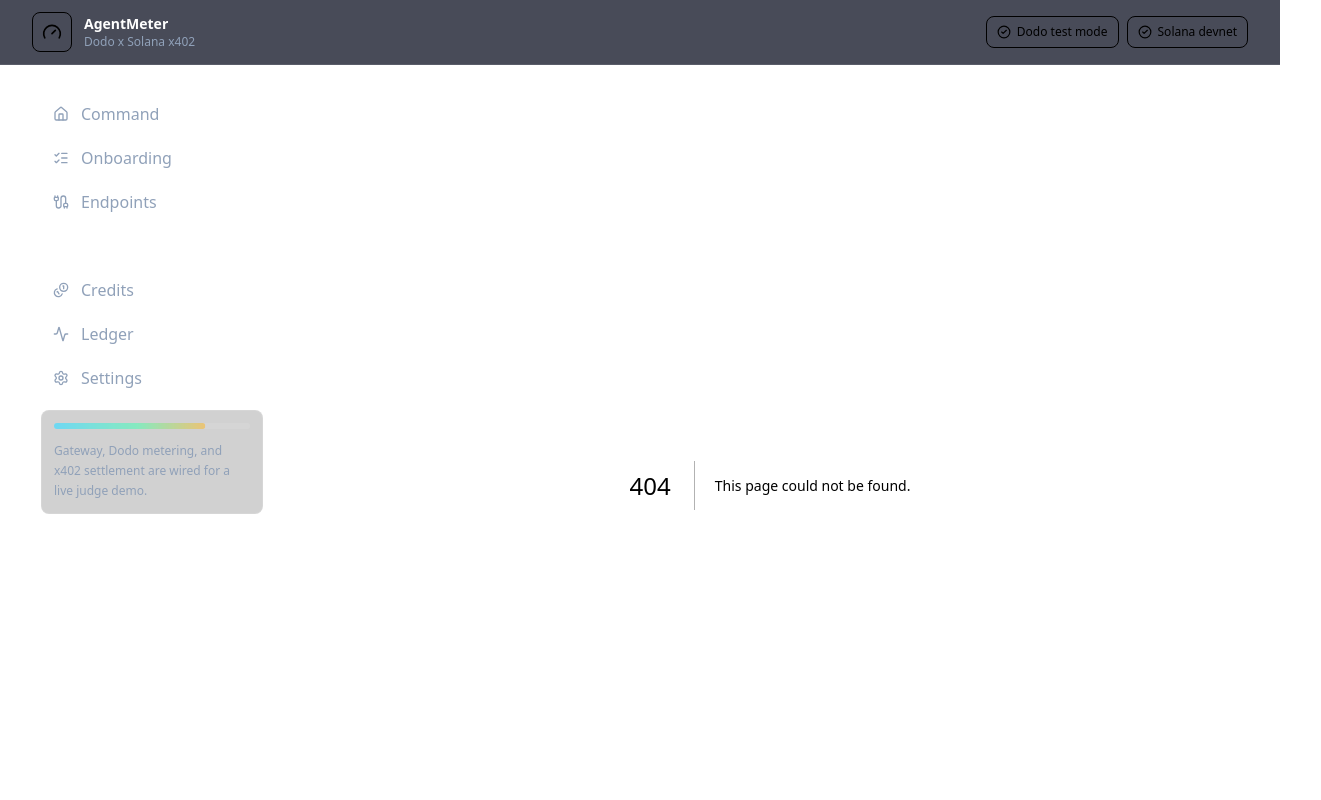
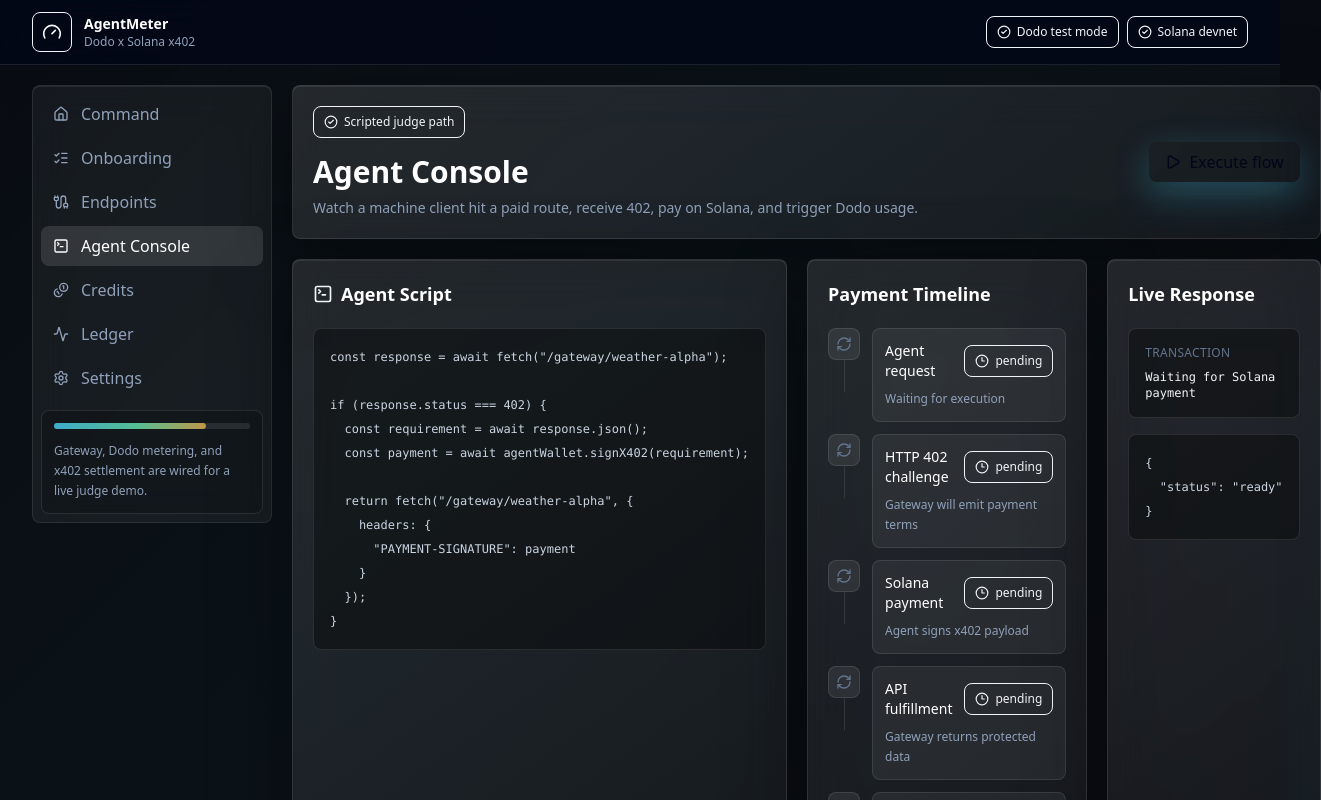
Before and after one commit to THE-VARNA/agentmeter, a Next.js app: page /agent-console in a window 1280 px wide. Before the commit this address had no page. Shown: the top 800 px of the page, 1321 px wide, since content can reach past the window. Built offline with nearby package versions, Linux system fonts and the light colour scheme; no server answers.

Commit message:
add AgentConsolePage and OnboardingPage components for enhanced demo management and user onboarding

```diff
--- /dev/null
+++ b/app/agent-console/page.tsx
@@ -0,0 +1,9 @@
+import { AgentConsoleClient } from "@/components/demo/agent-console-client";
+import { getSerializableState } from "@/lib/demo-data";
+
+export const dynamic = "force-dynamic";
+
+export default function AgentConsolePage() {
+  const state = getSerializableState();
+  return <AgentConsoleClient initialRun={state.demoRuns[0]} />;
+}
--- /dev/null
+++ b/app/onboarding/page.tsx
@@ -0,0 +1,74 @@
+import { CheckCircle2, CircleDashed, KeyRound, RadioTower, ShieldCheck, WalletCards } from "lucide-react";
+
+import { GlassCard } from "@/components/ui/glass-card";
+import { StatusPill } from "@/components/ui/status-pill";
+import { getSerializableState } from "@/lib/demo-data";
+
+export const dynamic = "force-dynamic";
+
+export default function OnboardingPage() {
+  const state = getSerializableState();
+  const hasDodoKey = Boolean(process.env.DODO_PAYMENTS_API_KEY);
+  const hasWebhook = Boolean(process.env.DODO_PAYMENTS_WEBHOOK_KEY);
+
+  const steps = [
+    {
+      title: "Dodo test keys",
+      detail: hasDodoKey ? "Server can call Dodo Checkout and usage APIs." : "Demo adapter active until test keys are added.",
+      done: hasDodoKey,
+      icon: KeyRound
+    },
+    {
+      title: "Webhook endpoint",
+      detail: hasWebhook ? "HMAC verification configured." : "Endpoint is ready; add DODO_PAYMENTS_WEBHOOK_KEY to verify signatures.",
+      done: hasWebhook,
+      icon: ShieldCheck
+    },
+    {
+      title: "Solana wallet",
+      detail: state.merchant.solanaWallet,
+      done: true,
+      icon: WalletCards
+    },
+    {
+      title: "First endpoint",
+      detail: `${state.endpoints[0]?.name ?? "No endpoint"} at /gateway/${state.endpoints[0]?.slug ?? ""}`,
+      done: state.endpoints.length > 0,
+      icon: RadioTower
+    }
+  ];
+
+  return (
+    <div className="grid gap-5">
+      <GlassCard>
+        <StatusPill tone="live">Setup checklist</StatusPill>
+        <h1 className="mt-4 text-3xl font-semibold text-white">Onboarding</h1>
+        <p className="mt-2 max-w-2xl text-sm leading-6 text-slate-400">
+          Four checks to move from deterministic hackathon demo mode to live Dodo test mode and Solana settlement.
+        </p>
+      </GlassCard>
+
+      <div className="grid gap-4 md:grid-cols-2">
+        {steps.map((step) => {
+          const Icon = step.icon;
+          return (
+            <GlassCard key={step.title}>
+              <div className="flex items-start justify-between gap-4">
+                <div className="flex h-11 w-11 items-center justify-center rounded-lg border border-white/10 bg-white/8 text-cyanline">
+                  <Icon className="h-5 w-5" aria-hidden="true" />
+                </div>
+                {step.done ? (
+                  <CheckCircle2 className="h-5 w-5 text-mint" aria-hidden="true" />
+                ) : (
+                  <CircleDashed className="h-5 w-5 text-amber" aria-hidden="true" />
+                )}
+              </div>
+              <h2 className="mt-5 text-xl font-semibold text-white">{step.title}</h2>
+              <p className="mt-2 break-words text-sm leading-6 text-slate-400">{step.detail}</p>
+            </GlassCard>
+          );
+        })}
+      </div>
+    </div>
+  );
+}
--- /dev/null
+++ b/components/demo/agent-console-client.tsx
@@ -0,0 +1,141 @@
+"use client";
+
+import { CheckCircle2, Loader2, Play, RefreshCw, TerminalSquare } from "lucide-react";
+import { useState } from "react";
+
+import { Button } from "@/components/ui/button";
+import { GlassCard } from "@/components/ui/glass-card";
+import { StatusPill } from "@/components/ui/status-pill";
+import type { DemoRun, DemoStep } from "@/lib/types";
+
+type DemoResponse = {
+  demoRun: DemoRun;
+  requirement: unknown;
+  upstreamResponse: unknown;
+  usageEvent: unknown;
+  dodoUsage: unknown;
+};
+
+const agentScript = `const response = await fetch("/gateway/weather-alpha");
+
+if (response.status === 402) {
+  const requirement = await response.json();
+  const payment = await agentWallet.signX402(requirement);
+
+  return fetch("/gateway/weather-alpha", {
+    headers: {
+      "PAYMENT-SIGNATURE": payment
+    }
+  });
+}`;
+
+export function AgentConsoleClient({ initialRun }: { initialRun?: DemoRun }) {
+  const [run, setRun] = useState<DemoRun | undefined>(initialRun);
+  const [response, setResponse] = useState<DemoResponse | null>(null);
+  const [loading, setLoading] = useState(false);
+  const [error, setError] = useState<string | null>(null);
+
+  async function execute() {
+    setLoading(true);
+    setError(null);
+    try {
+      const result = await fetch("/api/demo/run", {
+        method: "POST",
+        headers: { "Content-Type": "application/json" },
+        body: JSON.stringify({ endpointSlug: "weather-alpha" })
+      });
+      const body = await result.json();
+      if (!result.ok) {
+        throw new Error(body.detail ?? body.error ?? "Demo failed");
+      }
+      setRun(body.demoRun);
+      setResponse(body);
+    } catch (executeError) {
+      setError(executeError instanceof Error ? executeError.message : "Demo failed");
+    } finally {
+      setLoading(false);
+    }
+  }
+
+  const steps: DemoStep[] = run?.steps ?? [
+    { id: "request", title: "Agent request", status: "pending", detail: "Waiting for execution" },
+    { id: "challenge", title: "HTTP 402 challenge", status: "pending", detail: "Gateway will emit payment terms" },
+    { id: "payment", title: "Solana payment", status: "pending", detail: "Agent signs x402 payload" },
+    { id: "fulfillment", title: "API fulfillment", status: "pending", detail: "Gateway returns protected data" },
+    { id: "metering", title: "Dodo metering", status: "pending", detail: "Usage event updates ledger" }
+  ];
+
+  return (
+    <div className="grid gap-5">
+      <GlassCard>
+        <div className="flex flex-col gap-4 md:flex-row md:items-center md:justify-between">
+          <div>
+            <StatusPill tone="live">Scripted judge path</StatusPill>
+            <h1 className="mt-4 text-3xl font-semibold text-white">Agent Console</h1>
+            <p className="mt-2 text-sm text-slate-400">
+              Watch a machine client hit a paid route, receive 402, pay on Solana, and trigger Dodo usage.
+            </p>
+          </div>
+          <Button type="button" onClick={execute} disabled={loading}>
+            {loading ? <Loader2 className="h-4 w-4 animate-spin" /> : <Play className="h-4 w-4" />}
+            Execute flow
+          </Button>
+        </div>
+      </GlassCard>
+
+      {error ? <div className="rounded-lg border border-rose/25 bg-rose/10 p-4 text-sm text-rose">{error}</div> : null}
+
+      <div className="grid gap-5 xl:grid-cols-[0.8fr_1fr_0.9fr]">
+        <GlassCard>
+          <div className="flex items-center gap-2">
+            <TerminalSquare className="h-5 w-5 text-cyanline" aria-hidden="true" />
+            <h2 className="text-lg font-semibold text-white">Agent Script</h2>
+          </div>
+          <pre className="mt-5 overflow-auto rounded-lg border border-white/10 bg-black/35 p-4 text-xs leading-6 text-slate-300">
+            {agentScript}
+          </pre>
+        </GlassCard>
+
+        <GlassCard>
+          <h2 className="text-lg font-semibold text-white">Payment Timeline</h2>
+          <div className="mt-5 grid gap-3">
+            {steps.map((step, index) => (
+              <div key={step.id} className="grid grid-cols-[32px_1fr] gap-3">
+                <div className="flex flex-col items-center">
+                  <div className="flex h-8 w-8 items-center justify-center rounded-lg border border-white/10 bg-white/8">
+                    {step.status === "complete" ? (
+                      <CheckCircle2 className="h-4 w-4 text-mint" aria-hidden="true" />
+                    ) : (
+                      <RefreshCw className="h-4 w-4 text-slate-500" aria-hidden="true" />
+                    )}
+                  </div>
+                  {index < steps.length - 1 ? <div className="h-8 w-px bg-white/10" /> : null}
+                </div>
+                <div className="rounded-lg border border-white/10 bg-white/6 p-3">
+                  <div className="flex items-center justify-between gap-3">
+                    <p className="text-sm font-medium text-white">{step.title}</p>
+                    <StatusPill tone={step.status === "complete" ? "live" : "pending"}>{step.status}</StatusPill>
+                  </div>
+                  <p className="mt-2 text-xs leading-5 text-slate-400">{step.detail}</p>
+                </div>
+              </div>
+            ))}
+          </div>
+        </GlassCard>
+
+        <GlassCard>
+          <h2 className="text-lg font-semibold text-white">Live Response</h2>
+          <div className="mt-5 rounded-lg border border-white/10 bg-black/35 p-4">
+            <p className="text-xs uppercase tracking-wide text-slate-500">Transaction</p>
+            <p className="mt-2 break-all font-mono text-xs text-mint">
+              {run?.txSignature ?? "Waiting for Solana payment"}
+            </p>
+          </div>
+          <pre className="mt-4 max-h-[440px] overflow-auto rounded-lg border border-white/10 bg-black/35 p-4 text-xs leading-6 text-slate-300">
+            {JSON.stringify(response ?? run ?? { status: "ready" }, null, 2)}
+          </pre>
+        </GlassCard>
+      </div>
+    </div>
+  );
+}
```
